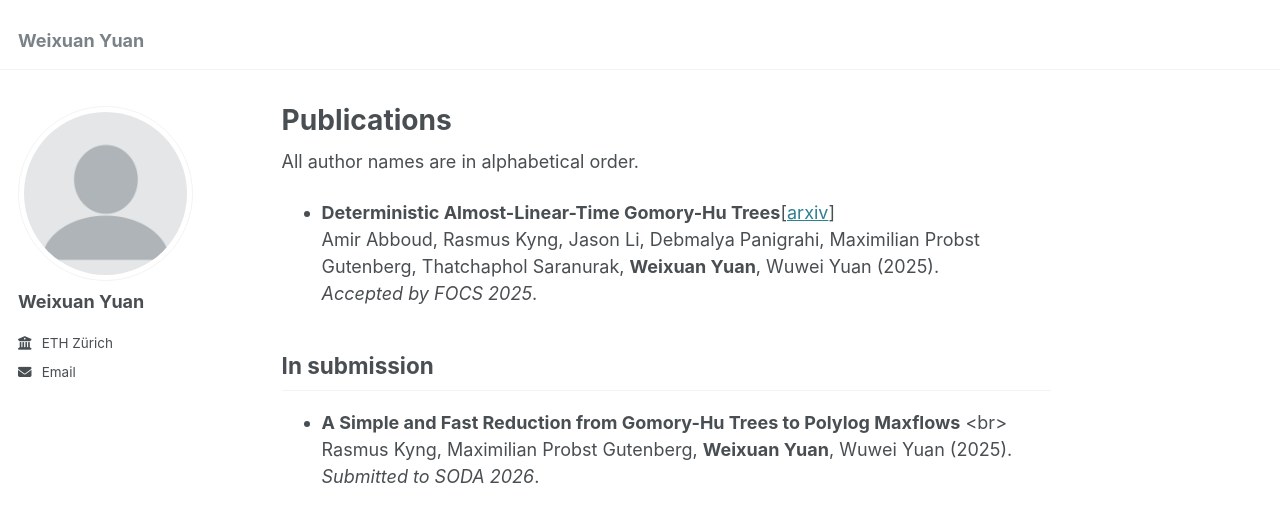
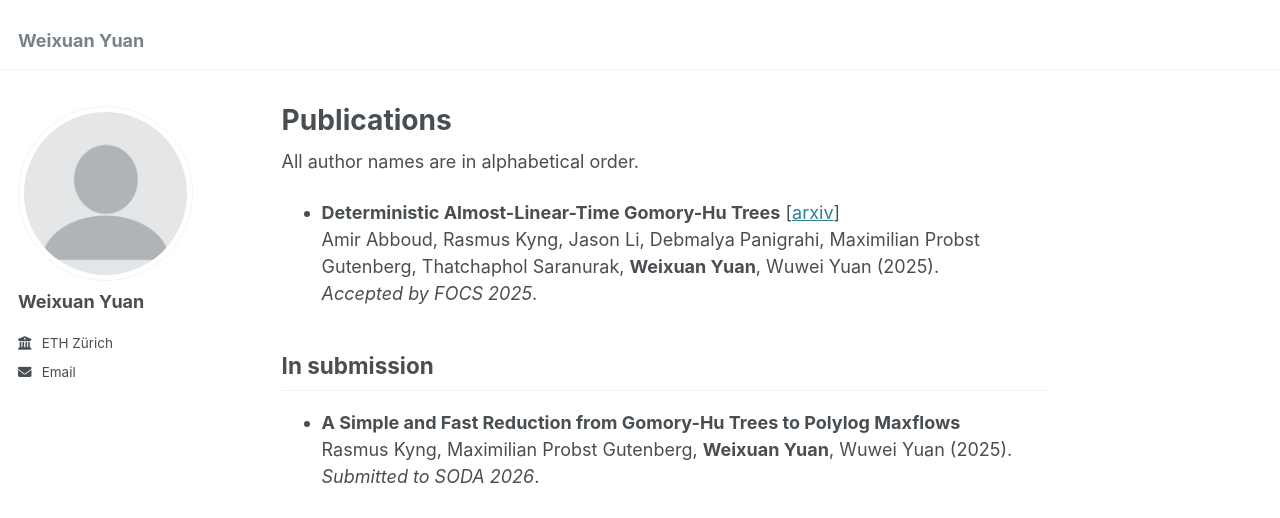
Before and after one commit to yzll0/yzll0.github.io, a Jekyll site: the page built from _pages/publications.md, in a window 1280 px wide. Shown: the top 518 px of the page. Built offline with Jekyll 4.4.1, drawn with Linux system fonts in a browser that asks for light colours.

```diff
--- a/_pages/publications.md
+++ b/_pages/publications.md
@@ -6,12 +6,12 @@ author_profile: true
 
 All author names are in alphabetical order.
 
-- **Deterministic Almost-Linear-Time Gomory-Hu Trees**\[[arxiv](https://arxiv.org/abs/2507.20354)\]<br>
+- **Deterministic Almost-Linear-Time Gomory-Hu Trees** \[[arxiv](https://arxiv.org/abs/2507.20354)\]<br>
  Amir Abboud, Rasmus Kyng, Jason Li, Debmalya Panigrahi, Maximilian Probst Gutenberg, Thatchaphol Saranurak, **Weixuan Yuan**, Wuwei Yuan (2025).<br>
  *Accepted by FOCS 2025*.
 
 
 ## In submission
-- **A Simple and Fast Reduction from Gomory-Hu Trees to Polylog Maxflows** \<br>
+- **A Simple and Fast Reduction from Gomory-Hu Trees to Polylog Maxflows** <br>
   Rasmus Kyng, Maximilian Probst Gutenberg, **Weixuan Yuan**, Wuwei Yuan (2025).<br>
   *Submitted to SODA 2026*.
```
